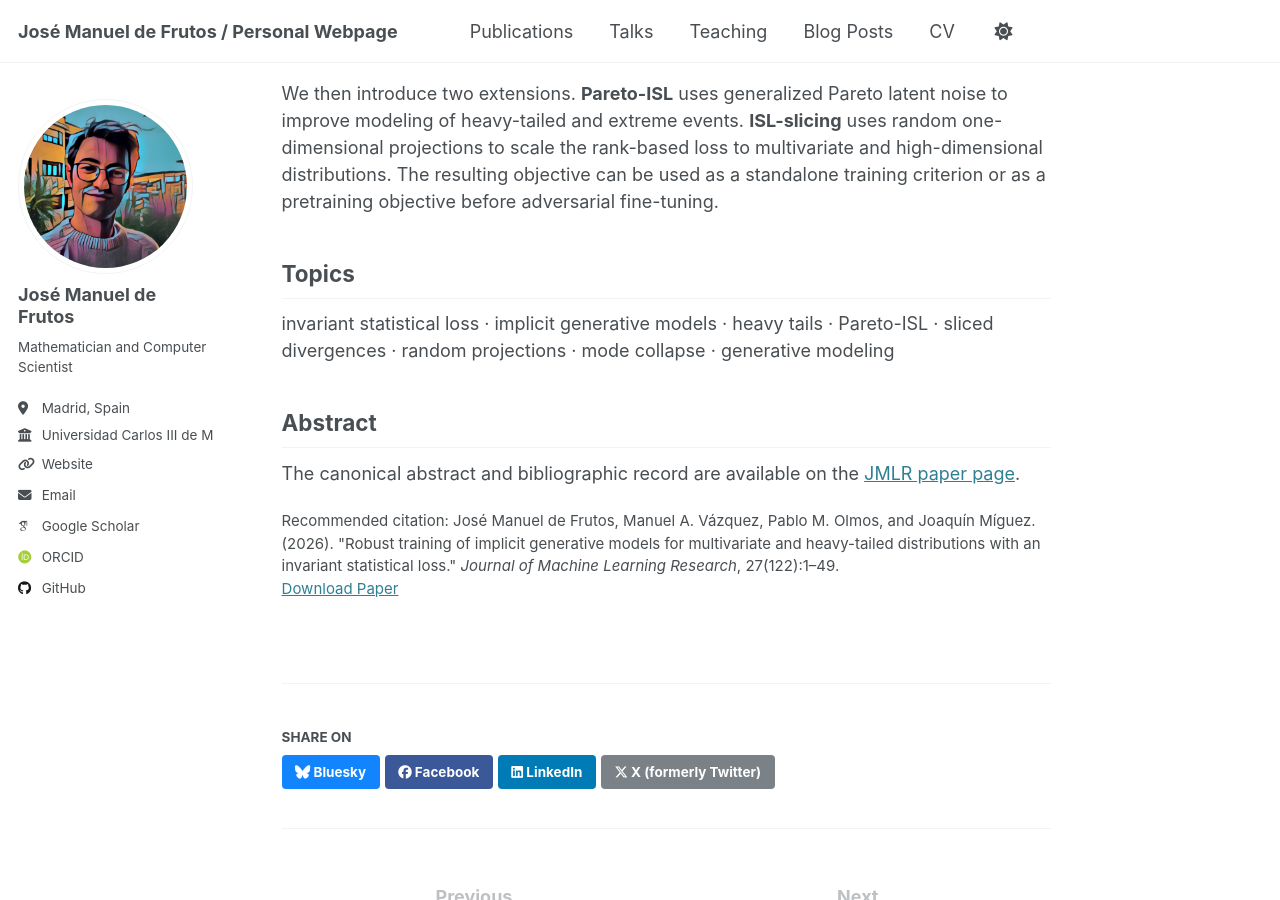
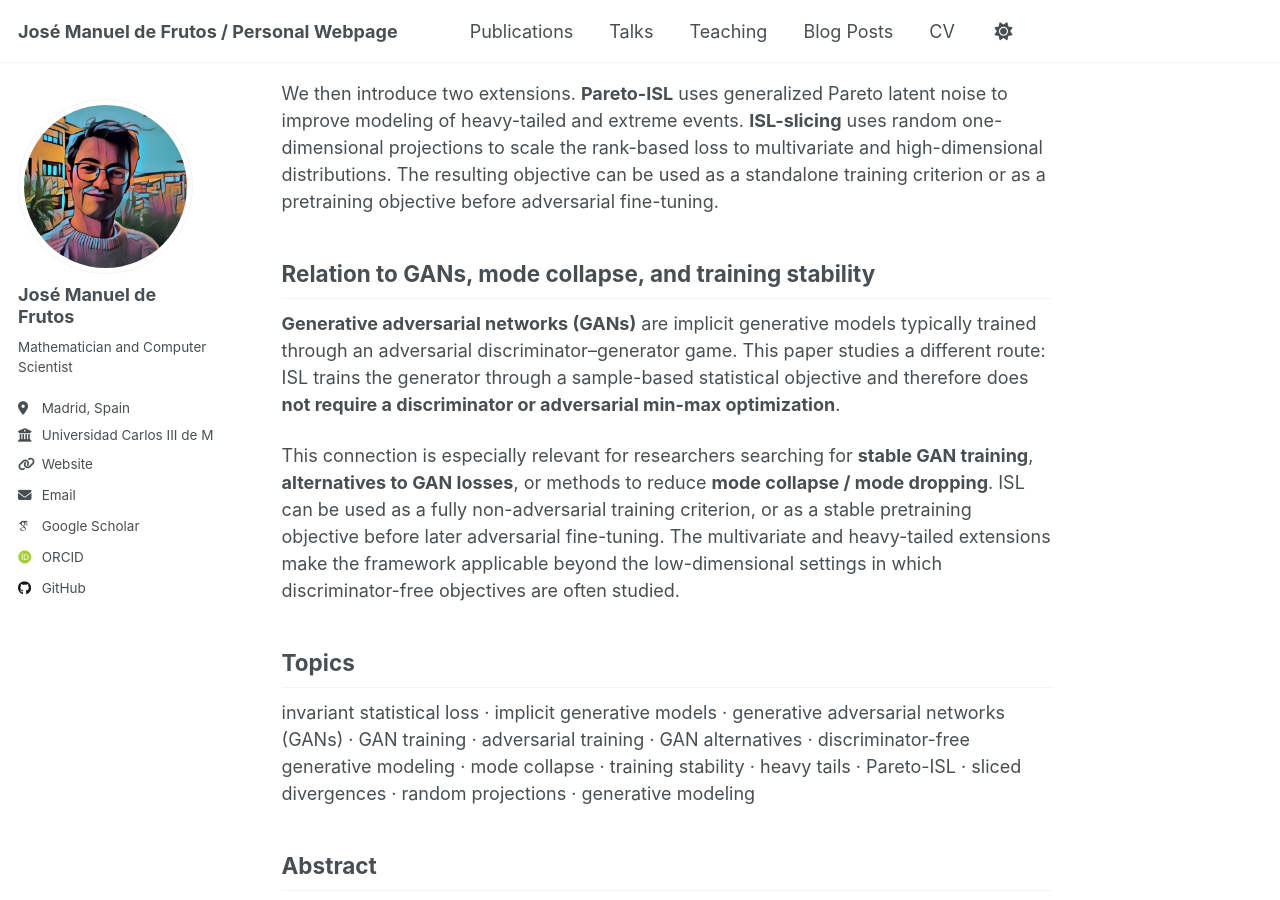
Before and after one commit to josemanuel22/josemanuel22.github.io, a Jekyll site: the page built from _publications/2024-10-30-pattern-recognition.md, in a window 1280 px wide and 900 px high, scrolled down 480 px. Built offline with Jekyll 4.4.1, drawn with Linux system fonts in a browser that asks for light colours; some web fonts are replaced.

Commit message:
Connect JMLR ISL page to GAN search terminology

```diff
--- a/_publications/2024-10-30-pattern-recognition.md
+++ b/_publications/2024-10-30-pattern-recognition.md
@@ -3,7 +3,7 @@ title: "Robust training of implicit generative models for multivariate and heavy
 collection: publications
 category: manuscripts
 permalink: /publication/2026-03-10-jmlr
-excerpt: 'A sample-based generative modeling framework that characterizes ISL as a proper divergence and extends it to heavy-tailed data with Pareto-ISL and high-dimensional data with random-projection ISL-slicing.'
+excerpt: 'A stable, discriminator-free alternative to adversarial GAN training for implicit generative models, extended to multivariate and heavy-tailed distributions with Pareto-ISL and ISL-slicing.'
 date: 2026-03-10
 publication_year: 2026
 venue: 'Journal of Machine Learning Research, 27(122):1–49'
@@ -18,11 +18,18 @@ codeurl: 'https://github.com/josemanuel22/isl-implicit-generative-models'
 keywords:
   - invariant statistical loss
   - implicit generative models
+  - generative adversarial networks
+  - GANs
+  - GAN training
+  - adversarial training
+  - GAN alternatives
+  - discriminator-free generative modeling
+  - mode collapse
+  - training stability
   - heavy-tailed distributions
   - Pareto-ISL
   - sliced divergences
   - random projections
-  - mode collapse
   - generative modeling
 citation: 'José Manuel de Frutos, Manuel A. Vázquez, Pablo M. Olmos, and Joaquín Míguez. (2026). &quot;Robust training of implicit generative models for multivariate and heavy-tailed distributions with an invariant statistical loss.&quot; <i>Journal of Machine Learning Research</i>, 27(122):1–49.'
 ---
@@ -37,9 +44,15 @@ This work develops the theory and practical scope of the **Invariant Statistical
 
 We then introduce two extensions. **Pareto-ISL** uses generalized Pareto latent noise to improve modeling of heavy-tailed and extreme events. **ISL-slicing** uses random one-dimensional projections to scale the rank-based loss to multivariate and high-dimensional distributions. The resulting objective can be used as a standalone training criterion or as a pretraining objective before adversarial fine-tuning.
 
+## Relation to GANs, mode collapse, and training stability
+
+**Generative adversarial networks (GANs)** are implicit generative models typically trained through an adversarial discriminator–generator game. This paper studies a different route: ISL trains the generator through a sample-based statistical objective and therefore does **not require a discriminator or adversarial min-max optimization**.
+
+This connection is especially relevant for researchers searching for **stable GAN training**, **alternatives to GAN losses**, or methods to reduce **mode collapse / mode dropping**. ISL can be used as a fully non-adversarial training criterion, or as a stable pretraining objective before later adversarial fine-tuning. The multivariate and heavy-tailed extensions make the framework applicable beyond the low-dimensional settings in which discriminator-free objectives are often studied.
+
 ## Topics
 
-invariant statistical loss · implicit generative models · heavy tails · Pareto-ISL · sliced divergences · random projections · mode collapse · generative modeling
+invariant statistical loss · implicit generative models · generative adversarial networks (GANs) · GAN training · adversarial training · GAN alternatives · discriminator-free generative modeling · mode collapse · training stability · heavy tails · Pareto-ISL · sliced divergences · random projections · generative modeling
 
 ## Abstract
 
```
